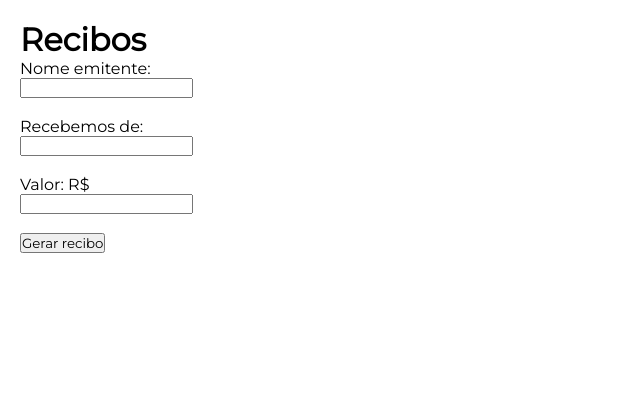
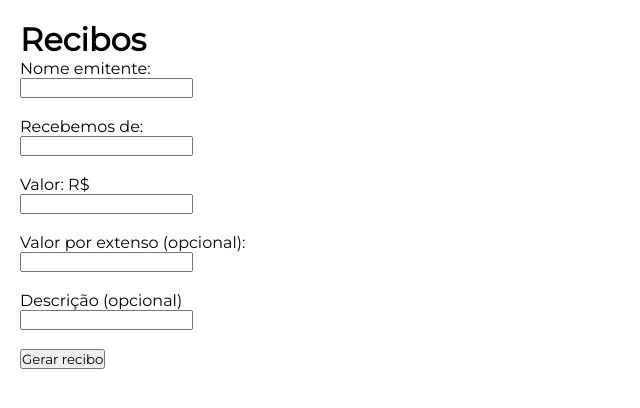
Before and after one commit to Eduvoices/Tecjus, a React (Create React App) app: page /recibos in a window 1280 px wide. Shown: the top 408 px of the page, without its empty margins (0-640 px from the left). Built offline with nearby package versions, Linux system fonts and the light colour scheme.

Commit message:
ajustando a emissão de recibos

```diff
--- a/src/pages/Recibos/index.jsx
+++ b/src/pages/Recibos/index.jsx
@@ -6,6 +6,8 @@ function Recibos() {
     const [nome, setNome] = useState('')
     const [emitente, setEmitente] = useState('')
     const [valor, setValor] = useState('')
+    const [description, setDescription] = useState('')
+    const [extenso, setExtenso] = useState('')
 
 
     function dataAtual() {
@@ -41,14 +43,20 @@ function Recibos() {
                 Valor: R$ <br />
                 <input type="number" name="" id="valor" step='0.01' onChange={(e)=>setValor(e.target.value)}/> <br /> <br />
 
+                Valor por extenso (opcional): <br />
+                <input type="text" name="" id="extenso" onChange={(e)=>setExtenso(e.target.value)} /> <br /> <br />
+
+                Descrição (opcional) <br />
+                <input type='text' name="descrption" id="description" onChange={(e)=>setDescription(e.target.value)}/> <br /> <br />
+
                 <button onClick={onClick}>Gerar recibo</button>
             </Dados>
 
             <Print>
                 <div>
                 <h1>Recibo - <span id="recibo_emitente">{emitente}</span></h1>
-                <p>Recebemos de <span id="recibo_nome">{nome}</span></p>
-                <p>Valor<h4 id="recibo_valor">R$ {cash}</h4></p>
+                <p>Recebemos de <span id="recibo_nome">{nome}</span> a importância de <h4 id="recibo_valor">R$ {cash}</h4> ({extenso}), referente a {description}.</p>
+                {/* <p>Valor<h4 id="recibo_valor">R$ {cash}</h4></p> */}
                 <p>Data <span id="recibo_data">{dataAtual()}</span></p>
                 <div className="assinatura">Assinatura</div>
                 </div>
```
